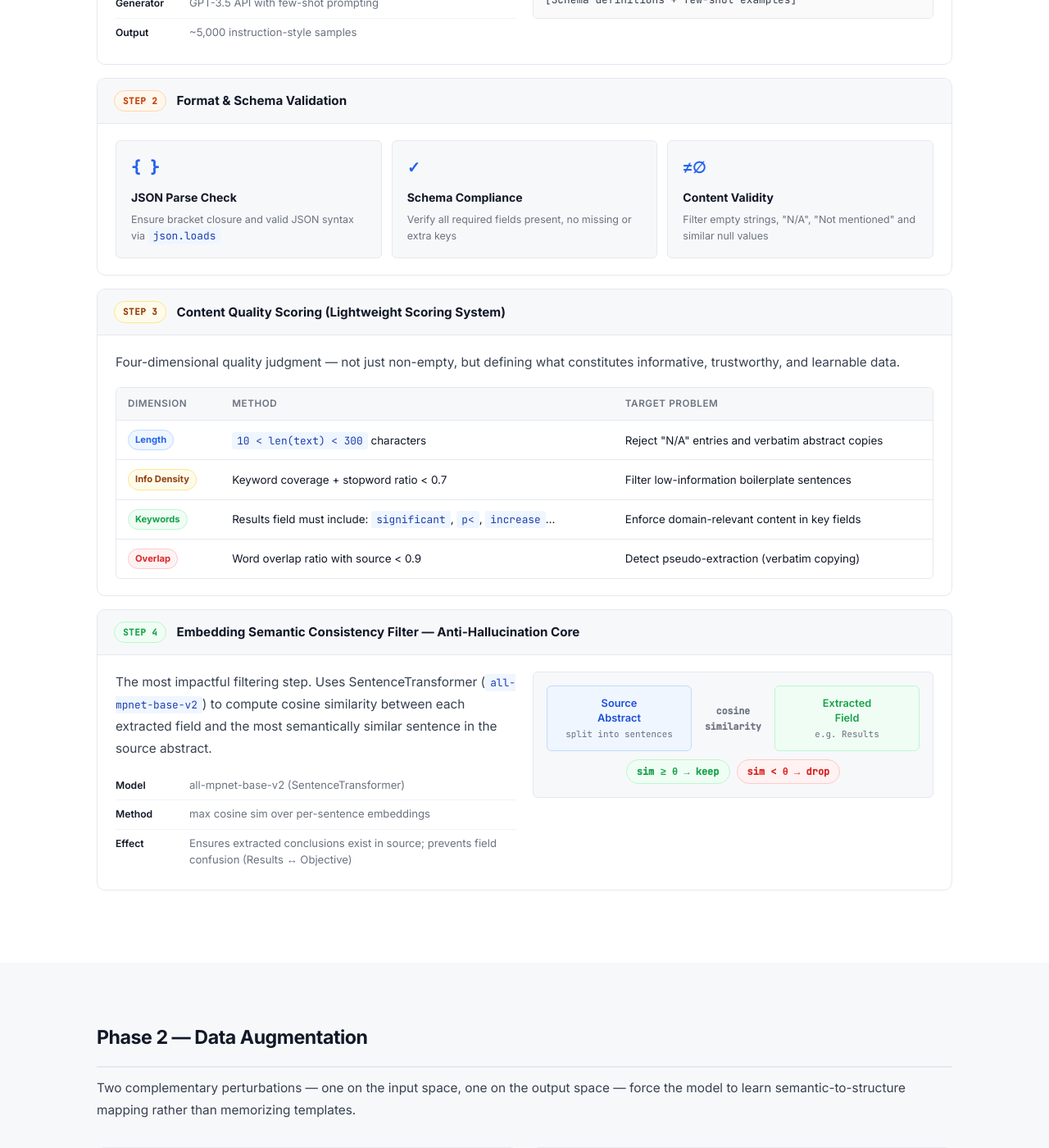
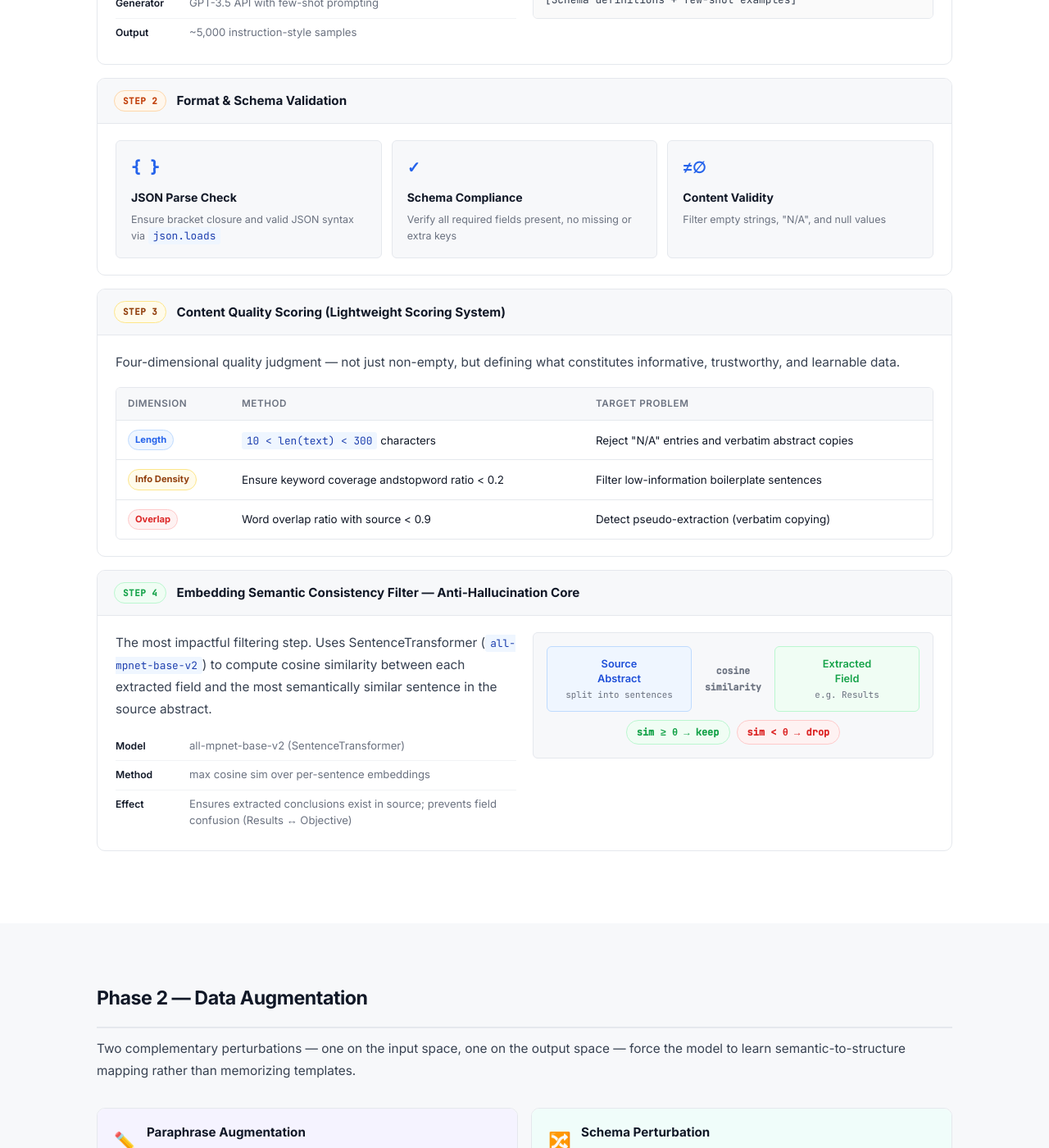
Before and after one commit to qihaoqian/qihaoqian.github.io, a Jekyll site: the page projects/medical-paper-abstract-structure/index.html, which Jekyll copies as it is, in a window 1280 px wide and 1400 px high, scrolled down 2240 px. Shown: the whole window at 82% size. Built offline with Jekyll 4.4.1, drawn with Linux system fonts in a browser that asks for light colours; some of the changed text lies outside the part shown.

```diff
--- a/projects/medical-paper-abstract-structure/index.html
+++ b/projects/medical-paper-abstract-structure/index.html
@@ -205,7 +205,7 @@
           <div class="filter-item">
             <div class="filter-icon">≠∅</div>
             <div class="filter-name">Content Validity</div>
-            <div class="filter-desc">Filter empty strings, "N/A", "Not mentioned" and similar null values</div>
+            <div class="filter-desc">Filter empty strings, "N/A", and null values</div>
           </div>
         </div>
       </div>
@@ -239,14 +239,14 @@
               </tr>
               <tr>
                 <td><span class="dim-badge dim-info">Info Density</span></td>
-                <td>Keyword coverage + stopword ratio &lt; 0.7</td>
+                <td>Ensure keyword coverage andstopword ratio &lt; 0.2</td>
                 <td>Filter low-information boilerplate sentences</td>
               </tr>
-              <tr>
+              <!-- <tr>
                 <td><span class="dim-badge dim-kw">Keywords</span></td>
                 <td>Results field must include: <code>significant</code>, <code>p&lt;</code>, <code>increase</code>…</td>
                 <td>Enforce domain-relevant content in key fields</td>
-              </tr>
+              </tr> -->
               <tr>
                 <td><span class="dim-badge dim-ov">Overlap</span></td>
                 <td>Word overlap ratio with source &lt; 0.9</td>
@@ -370,11 +370,11 @@
             </div>
             <div class="aug-ex-row">
               <span class="aug-ex-label">Shuffled v1</span>
-              <span class="aug-ex-text mono">{ Methods, Results, Objective }</span>
+              <span class="aug-ex-text mono">{ Methods, Results, Objective ... }</span>
             </div>
             <div class="aug-ex-row">
               <span class="aug-ex-label">Shuffled v2</span>
-              <span class="aug-ex-text mono">{ Conclusion, Background, Methods }</span>
+              <span class="aug-ex-text mono">{ Conclusion, Background, Methods ...}</span>
             </div>
           </div>
           <div class="aug-effect">
```
Also changed, not shown: _publications/2025-10-21-grad-sdf.md (+1 -1 lines).
